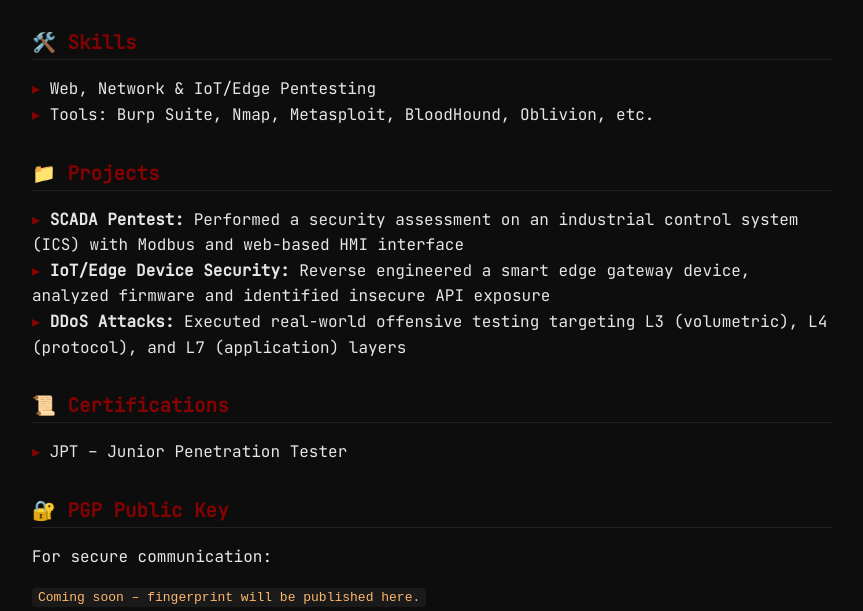
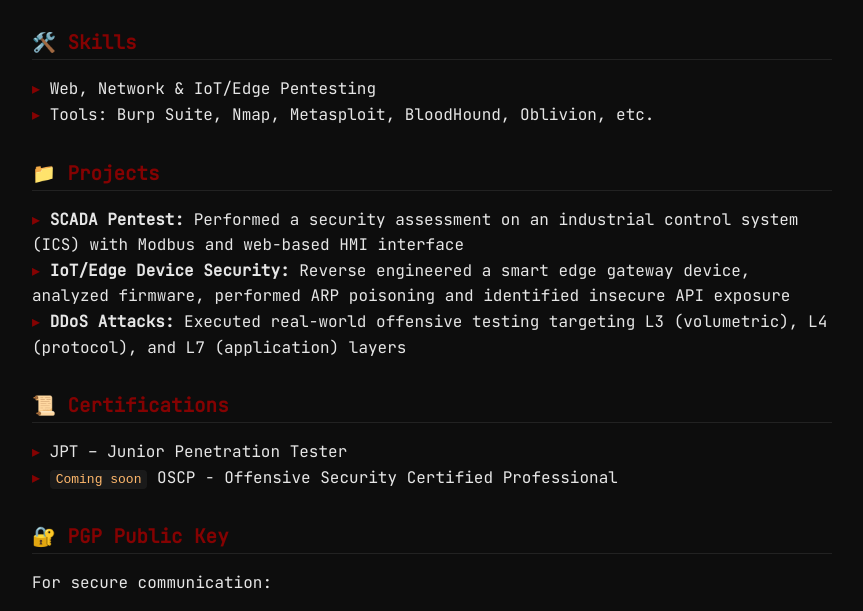
Before and after one commit to brut3bulk/brut3bulk.github.io, a plain HTML site: page index.html in a window 1280 px wide. Shown: the part 188-799 px from the top of the page, without its empty margins (208-1071 px from the left). Drawn offline with Linux system fonts and the light colour scheme.

Commit message:
change index.html

```diff
--- a/index.html
+++ b/index.html
@@ -95,7 +95,7 @@
       <h2>📁 Projects</h2>
       <ul>
         <li><strong>SCADA Pentest:</strong> Performed a security assessment on an industrial control system (ICS) with Modbus and web-based HMI interface</li>
-        <li><strong>IoT/Edge Device Security:</strong> Reverse engineered a smart edge gateway device, analyzed firmware and identified insecure API exposure</li>
+        <li><strong>IoT/Edge Device Security:</strong> Reverse engineered a smart edge gateway device, analyzed firmware, performed ARP poisoning and identified insecure API exposure</li>
         <li><strong>DDoS Attacks:</strong> Executed real-world offensive testing targeting L3 (volumetric), L4 (protocol), and L7 (application) layers
       </ul>
     </div>
@@ -104,13 +104,14 @@
       <h2>📜 Certifications</h2>
       <ul>
         <li>JPT – Junior Penetration Tester</li>
+        <li> <code>Coming soon</code> OSCP - Offensive Security Certified Professional </li>
       </ul>
     </div>
 
     <div class="section">
       <h2>🔐 PGP Public Key</h2>
       <p>For secure communication:</p>
-      <code>Coming soon – fingerprint will be published here.</code>
+      <code>Fingerprint will be published here.</code>
     </div>
 
     <div class="section">
```
